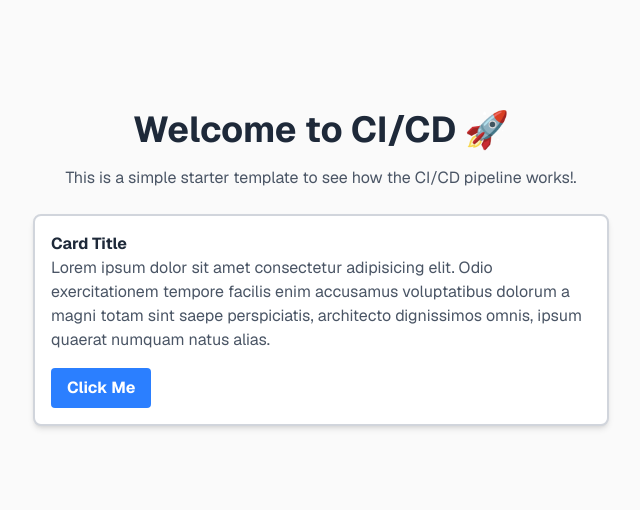
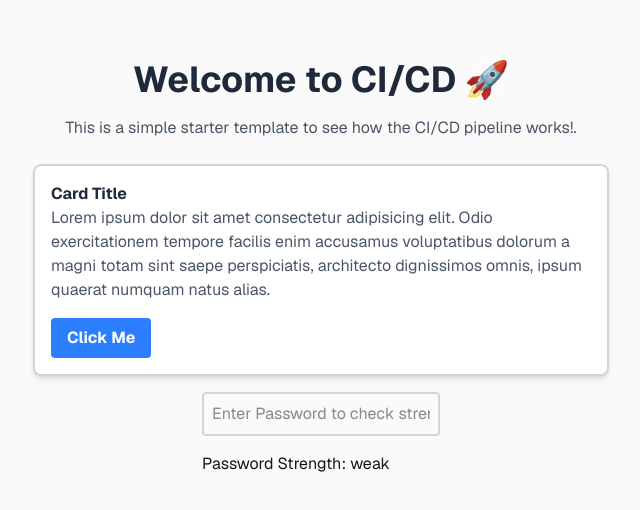
Before and after one commit to Abdul-Haseeb360/ci-cd-pipeline, a Next.js app: page / in a window 1280 px wide. Shown: the part 132-642 px from the top of the page, without its empty margins (319-959 px from the left). Built offline with nearby package versions, Linux system fonts and the light colour scheme.

Commit message:
feat:TDD

```diff
--- /dev/null
+++ b/app/components/PasswordChecker.tsx
@@ -0,0 +1,21 @@
+"use client";
+import { useState } from "react";
+import { checkPasswordStrength } from "../utils/password";
+function PasswordChecker() {
+  const [password, setPassword] = useState("");
+  const strength = checkPasswordStrength(password);
+  return (
+    <div>
+      <input
+        type="password"
+              placeholder="Enter Password to check strength"
+              className="border-2 border-gray-300 rounded p-2 w-full my-4 "
+        value={password}
+        onChange={(e) => setPassword(e.target.value)}
+      />
+      <p>Password Strength: {strength}</p>
+    </div>
+  );
+}
+
+export default PasswordChecker;
--- a/app/page.tsx
+++ b/app/page.tsx
@@ -1,4 +1,5 @@
 import Card from "./components/Card";
+import PasswordChecker from "./components/PasswordChecker";
 
 export default function Home() {
   return (
@@ -9,7 +10,8 @@ export default function Home() {
       <p className="mt-4 text-gray-600 dark:text-gray-400">
         This is a simple starter template to see how the CI/CD pipeline works!.
       </p>
-      <Card/>
+      <Card />
+      <PasswordChecker />
     </div>
   );
 }
--- /dev/null
+++ b/app/utils/password.ts
@@ -0,0 +1,10 @@
+export function checkPasswordStrength(password: string) {
+
+    if (password.length < 6) {
+        return "weak";
+    }
+    if (password.length <= 10) {
+        return "medium";
+    }
+    return "strong";
+}
```
Also changed, not shown: 1 other file (tests, documents, lock files or other folders).
